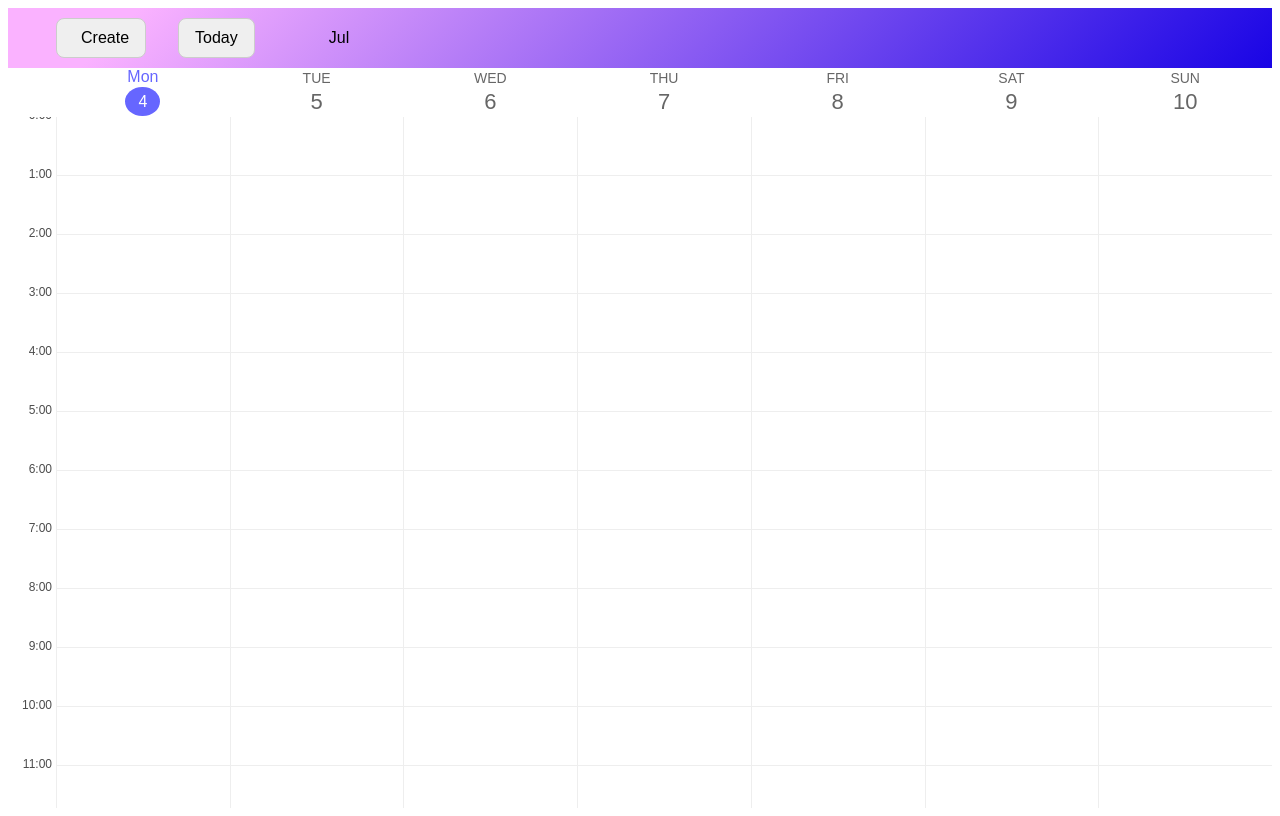
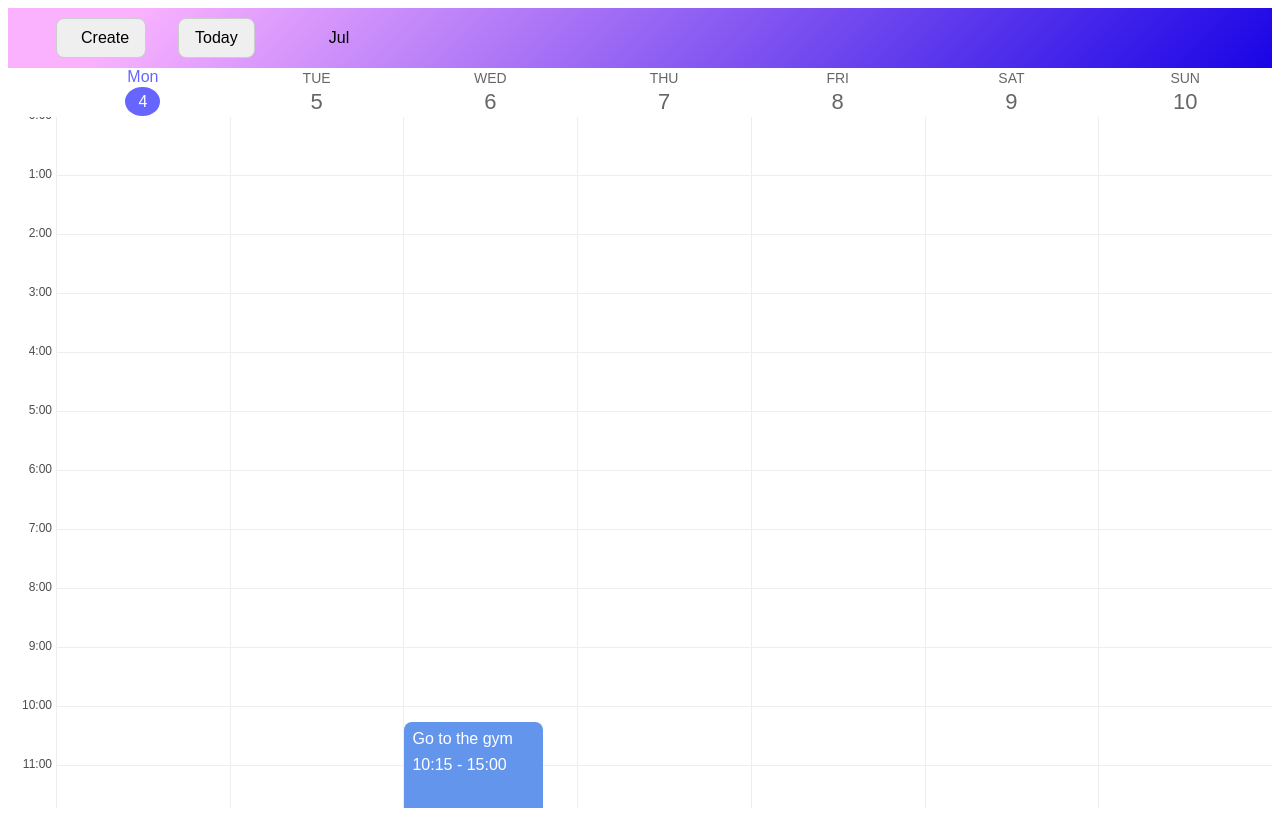
Before and after one commit to KMaximov/react-calendar-project, a React app: page / in a window 1280 px wide. Built offline with nearby package versions, Linux system fonts and the light colour scheme; the HTML template or start-up script is replaced by a standard one.

Commit message:
docs: display events on calendar

```diff
--- a/src/gateway/events.js
+++ b/src/gateway/events.js
@@ -3,29 +3,29 @@ const events = [
     id: 1,
     title: 'Go to the gym',
     description: 'some text here',
-    dateFrom: new Date(2020, 8, 15, 10, 15),
-    dateTo: new Date(2020, 8, 15, 15, 0),
+    dateFrom: new Date(2022, 6, 6, 10, 15),
+    dateTo: new Date(2022, 6, 6, 15, 0),
   },
   {
     id: 2,
     title: 'Go to the school',
     description: 'hello, 2 am',
-    dateFrom: new Date(2020, 8, 16, 10, 15),
-    dateTo: new Date(2020, 8, 16, 11, 0),
+    dateFrom: new Date(2022, 6, 16, 10, 15),
+    dateTo: new Date(2022, 6, 16, 11, 0),
   },
   {
     id: 3,
     title: 'Lunch',
     description: '',
-    dateFrom: new Date(2020, 8, 17, 10, 30),
-    dateTo: new Date(2020, 8, 17, 11, 30),
+    dateFrom: new Date(2022, 6, 17, 10, 30),
+    dateTo: new Date(2022, 6, 17, 11, 30),
   },
   {
     id: 4,
     title: 'Meet friend',
     description: 'at the cafe',
-    dateFrom: new Date(2020, 8, 25, 10, 30),
-    dateTo: new Date(2020, 8, 25, 11, 0),
+    dateFrom: new Date(2022, 6, 25, 10, 30),
+    dateTo: new Date(2022, 6, 25, 11, 0),
   },
 ];
 
```
